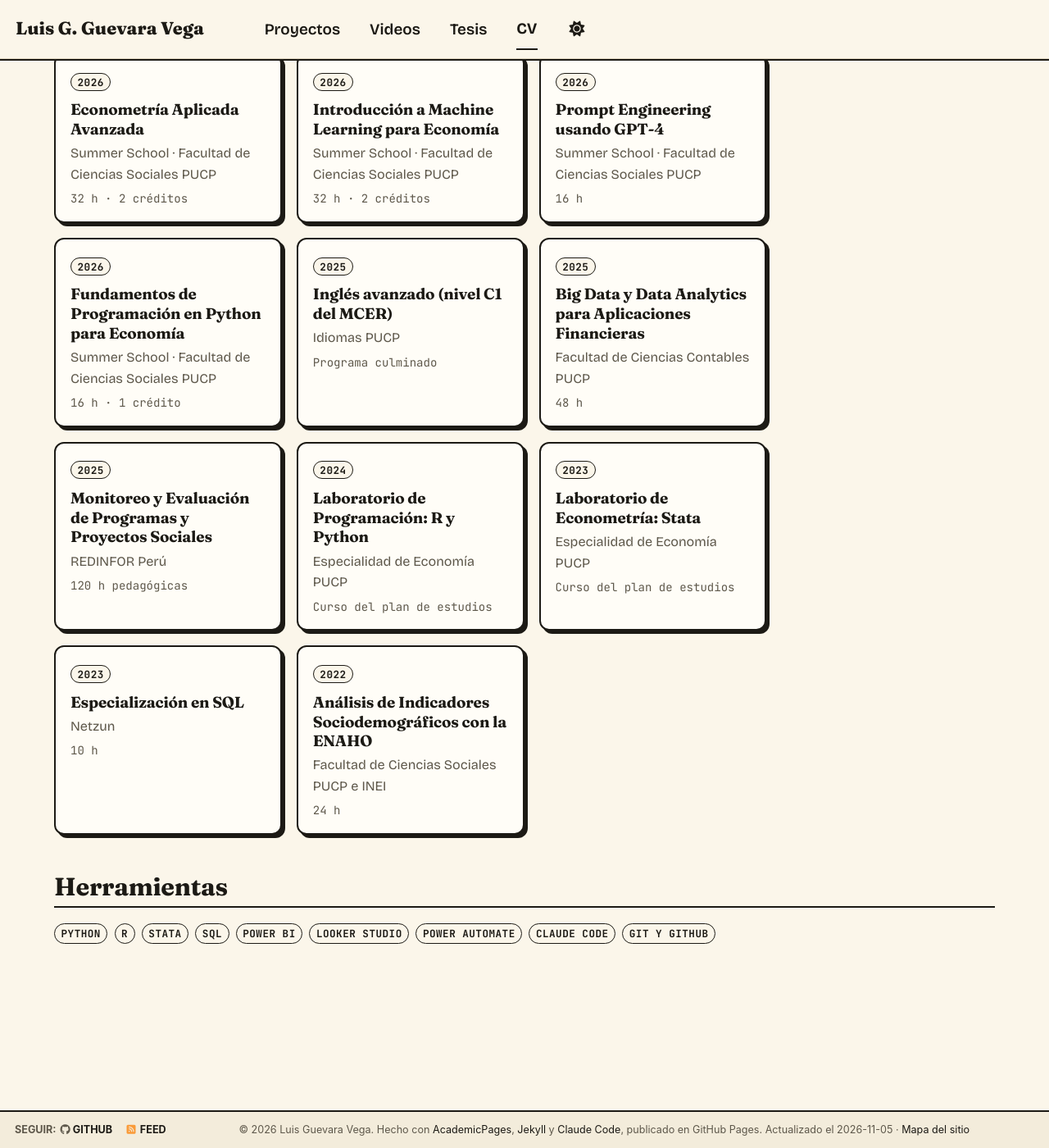
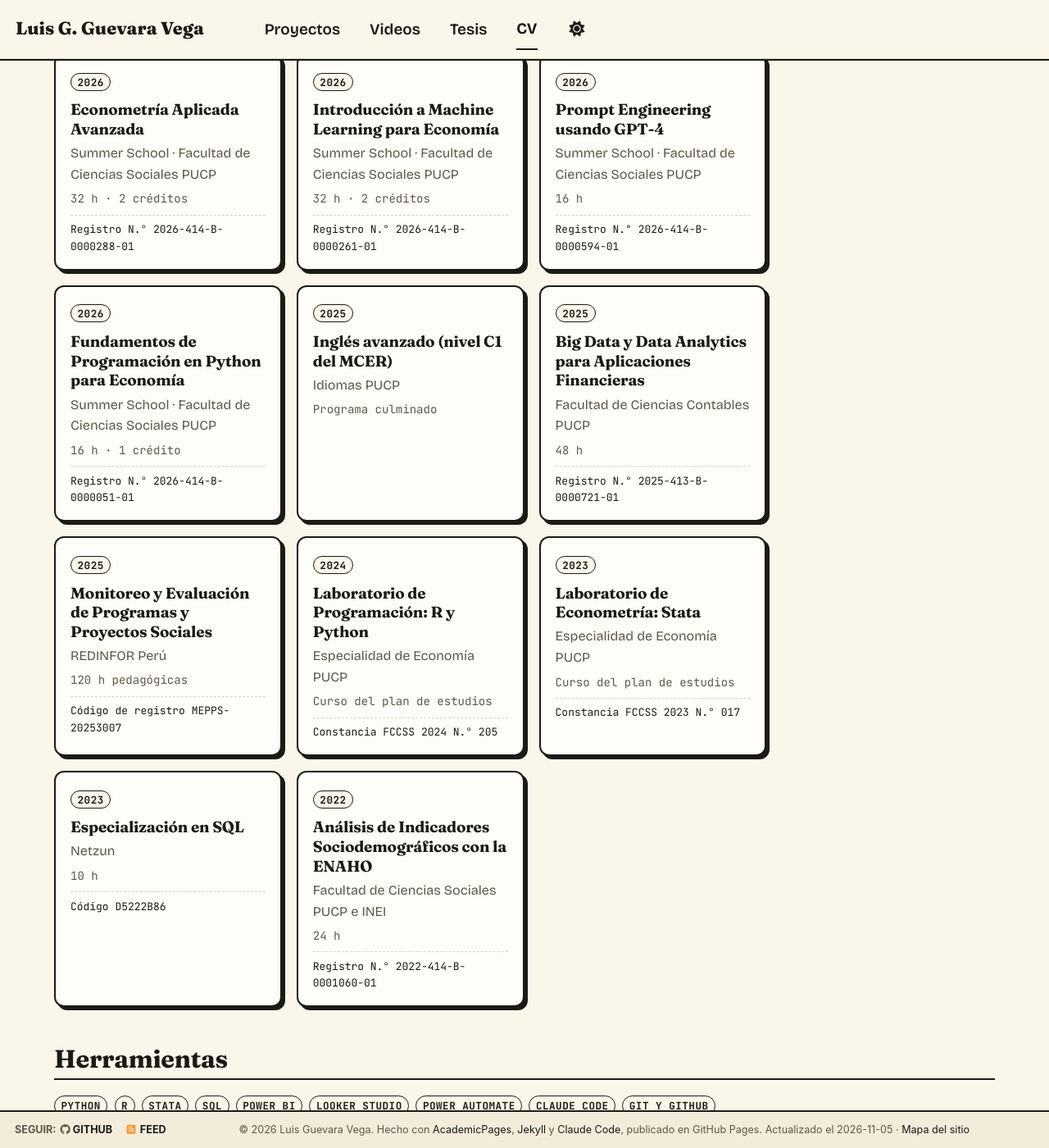
Before and after one commit to LuisGuevaraVega/LuisGuevaraVega.github.io, a Jekyll site: the page built from _pages/cv.md, in a window 1280 px wide and 1400 px high, scrolled down 2207 px. Shown: the whole window at 82% size. Built offline with Jekyll 4.4.1, drawn with Linux system fonts in a browser that asks for light colours; a script bundle is joined from its source files by our own code; a style sheet for code colours, icons or effects is not loaded.

Commit message:
Códigos de registro en las certificaciones
Co-Authored-By: Claude Opus 5.5 <noreply@anthropic.com>

```diff
--- a/_pages/cv.md
+++ b/_pages/cv.md
@@ -75,17 +75,17 @@ bajada: "Licenciado en Economía por la PUCP, con experiencia en monitoreo y eva
 ## Certificaciones
 
 <ul class="certs">
-  <li><span class="chip">2026</span><h3>Econometría Aplicada Avanzada</h3><p>Summer School · Facultad de Ciencias Sociales PUCP</p><p class="certs__det">32 h · 2 créditos</p></li>
-  <li><span class="chip">2026</span><h3>Introducción a Machine Learning para Economía</h3><p>Summer School · Facultad de Ciencias Sociales PUCP</p><p class="certs__det">32 h · 2 créditos</p></li>
-  <li><span class="chip">2026</span><h3>Prompt Engineering usando GPT-4</h3><p>Summer School · Facultad de Ciencias Sociales PUCP</p><p class="certs__det">16 h</p></li>
-  <li><span class="chip">2026</span><h3>Fundamentos de Programación en Python para Economía</h3><p>Summer School · Facultad de Ciencias Sociales PUCP</p><p class="certs__det">16 h · 1 crédito</p></li>
+  <li><span class="chip">2026</span><h3>Econometría Aplicada Avanzada</h3><p>Summer School · Facultad de Ciencias Sociales PUCP</p><p class="certs__det">32 h · 2 créditos</p><p class="certs__codigo">Registro N.° 2026-414-B-0000288-01</p></li>
+  <li><span class="chip">2026</span><h3>Introducción a Machine Learning para Economía</h3><p>Summer School · Facultad de Ciencias Sociales PUCP</p><p class="certs__det">32 h · 2 créditos</p><p class="certs__codigo">Registro N.° 2026-414-B-0000261-01</p></li>
+  <li><span class="chip">2026</span><h3>Prompt Engineering usando GPT-4</h3><p>Summer School · Facultad de Ciencias Sociales PUCP</p><p class="certs__det">16 h</p><p class="certs__codigo">Registro N.° 2026-414-B-0000594-01</p></li>
+  <li><span class="chip">2026</span><h3>Fundamentos de Programación en Python para Economía</h3><p>Summer School · Facultad de Ciencias Sociales PUCP</p><p class="certs__det">16 h · 1 crédito</p><p class="certs__codigo">Registro N.° 2026-414-B-0000051-01</p></li>
   <li><span class="chip">2025</span><h3>Inglés avanzado (nivel C1 del MCER)</h3><p>Idiomas PUCP</p><p class="certs__det">Programa culminado</p></li>
-  <li><span class="chip">2025</span><h3>Big Data y Data Analytics para Aplicaciones Financieras</h3><p>Facultad de Ciencias Contables PUCP</p><p class="certs__det">48 h</p></li>
-  <li><span class="chip">2025</span><h3>Monitoreo y Evaluación de Programas y Proyectos Sociales</h3><p>REDINFOR Perú</p><p class="certs__det">120 h pedagógicas</p></li>
-  <li><span class="chip">2024</span><h3>Laboratorio de Programación: R y Python</h3><p>Especialidad de Economía PUCP</p><p class="certs__det">Curso del plan de estudios</p></li>
-  <li><span class="chip">2023</span><h3>Laboratorio de Econometría: Stata</h3><p>Especialidad de Economía PUCP</p><p class="certs__det">Curso del plan de estudios</p></li>
-  <li><span class="chip">2023</span><h3>Especialización en SQL</h3><p>Netzun</p><p class="certs__det">10 h</p></li>
-  <li><span class="chip">2022</span><h3>Análisis de Indicadores Sociodemográficos con la ENAHO</h3><p>Facultad de Ciencias Sociales PUCP e INEI</p><p class="certs__det">24 h</p></li>
+  <li><span class="chip">2025</span><h3>Big Data y Data Analytics para Aplicaciones Financieras</h3><p>Facultad de Ciencias Contables PUCP</p><p class="certs__det">48 h</p><p class="certs__codigo">Registro N.° 2025-413-B-0000721-01</p></li>
+  <li><span class="chip">2025</span><h3>Monitoreo y Evaluación de Programas y Proyectos Sociales</h3><p>REDINFOR Perú</p><p class="certs__det">120 h pedagógicas</p><p class="certs__codigo">Código de registro MEPPS-20253007</p></li>
+  <li><span class="chip">2024</span><h3>Laboratorio de Programación: R y Python</h3><p>Especialidad de Economía PUCP</p><p class="certs__det">Curso del plan de estudios</p><p class="certs__codigo">Constancia FCCSS 2024 N.° 205</p></li>
+  <li><span class="chip">2023</span><h3>Laboratorio de Econometría: Stata</h3><p>Especialidad de Economía PUCP</p><p class="certs__det">Curso del plan de estudios</p><p class="certs__codigo">Constancia FCCSS 2023 N.° 017</p></li>
+  <li><span class="chip">2023</span><h3>Especialización en SQL</h3><p>Netzun</p><p class="certs__det">10 h</p><p class="certs__codigo">Código D5222B86</p></li>
+  <li><span class="chip">2022</span><h3>Análisis de Indicadores Sociodemográficos con la ENAHO</h3><p>Facultad de Ciencias Sociales PUCP e INEI</p><p class="certs__det">24 h</p><p class="certs__codigo">Registro N.° 2022-414-B-0001060-01</p></li>
 </ul>
 
 ## Herramientas
--- a/assets/css/gabo.css
+++ b/assets/css/gabo.css
@@ -561,3 +561,13 @@ img, video, iframe { max-width: 100%; }
     margin-top: calc(57px + 0.684 * clamp(2.2rem, 6vw, 4.1rem));
   }
 }
+
+.certs .certs__codigo {
+  margin-top: 0.45rem;
+  padding-top: 0.4rem;
+  border-top: 1px dashed var(--global-border-color);
+  font-family: var(--f-mono);
+  font-size: 0.72rem;
+  color: var(--tinta);
+  overflow-wrap: anywhere;
+}
```
